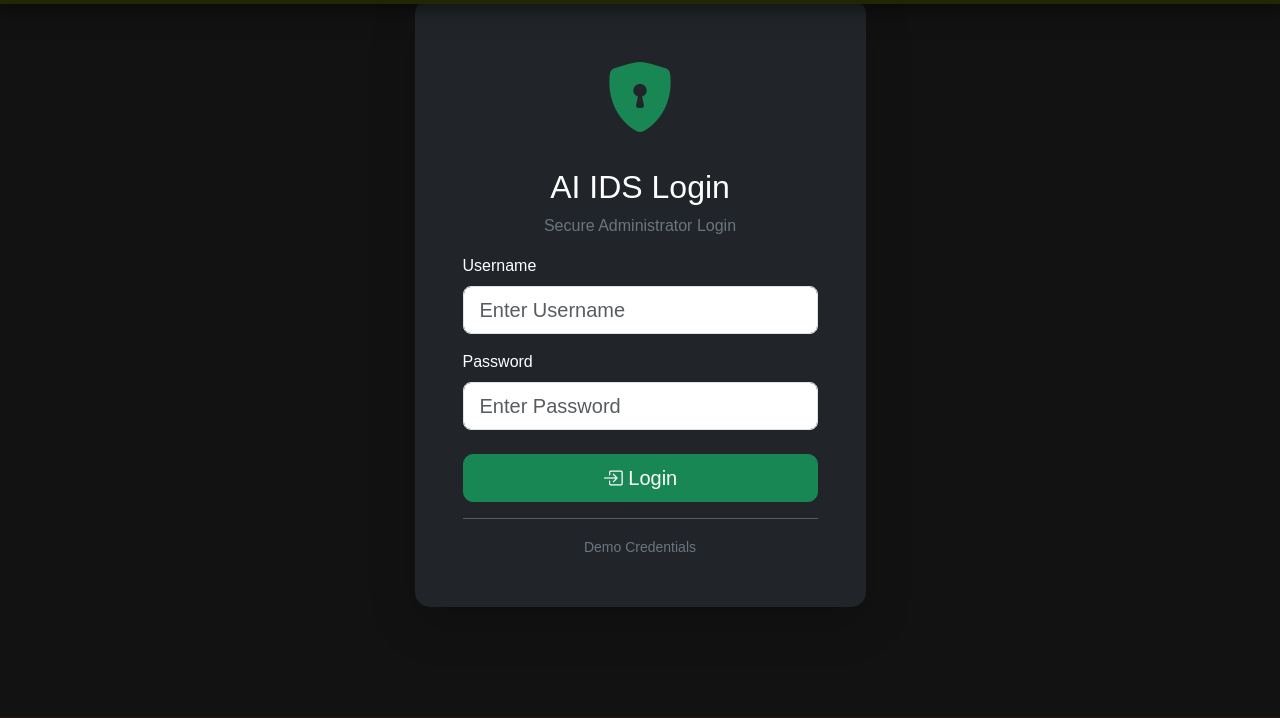
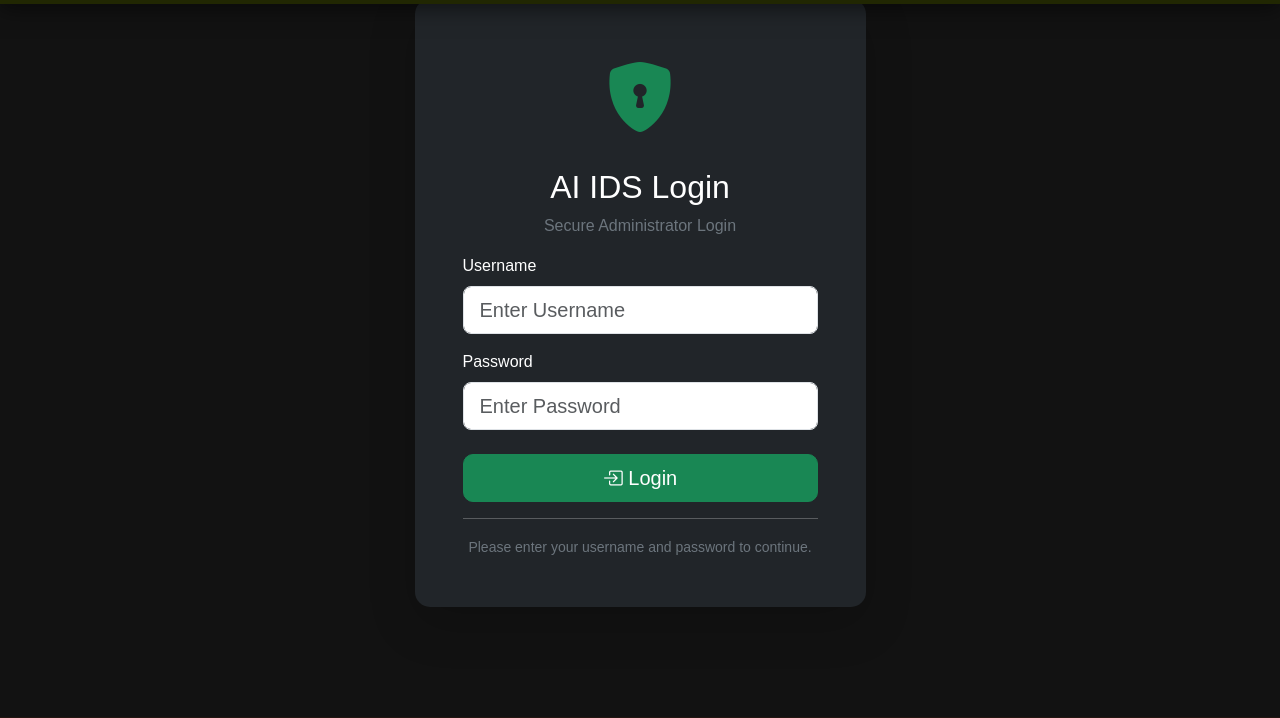
Before and after one commit to EkuabouRiame/IDS_PROJECT-2026, a Flask app: page /login in a window 1280 px wide. Shown: the part 91-809 px from the top of the page. Run offline with Flask 3, Linux system fonts and the light colour scheme; parts of the project's set-up code (start-up, migrations or seed data) failed here and were passed over.

Commit message:
Remove demo credentials from login page

```diff
--- a/app/templates/login.html
+++ b/app/templates/login.html
@@ -91,14 +91,9 @@ Login
 
                 <div class="text-center text-secondary">
 
-                    <small>
-
-                        Demo Credentials
-
-                    </small>
-
-                    <br>
-
+                    <small class="text-secondary">
+    Please enter your username and password to continue.
+</small>
                 </div>
 
             </div>
```
